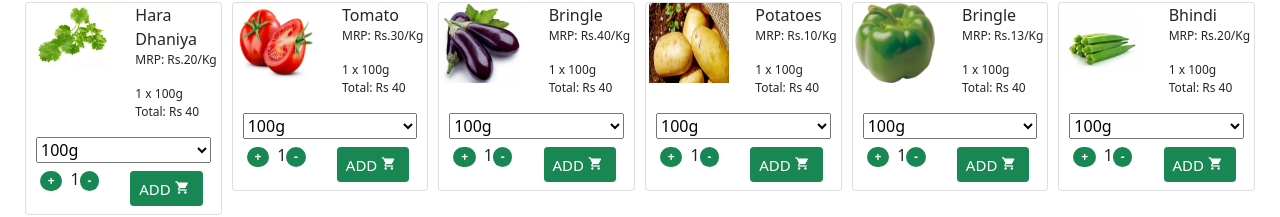
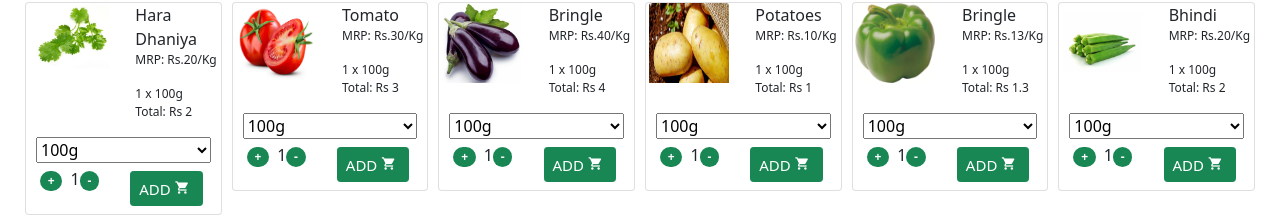
Before and after one commit to shanklesh/haradhaniya, a React (Create React App) app: page / in a window 1280 px wide. Shown: the part 121-338 px from the top of the page. Built offline with nearby package versions, Linux system fonts and the light colour scheme.

Commit message:
gram calculation added

```diff
--- a/src/component/ProductCard.component.js
+++ b/src/component/ProductCard.component.js
@@ -203,9 +203,10 @@ export function Products() {
 
 export function PrepareList(product){
     const [counter, setCounter] = useState(1);
-    const [selected,setSelected] = useState(`${product.units[0].qty}${product.units[0].unit}`);
+    const [selected,setSelected] = useState(0);
     const incrementCounter = () => setCounter(counter +1);
     let decrementCounter   = () => setCounter(counter - 1);
+    let pricePer50Gram = (product.actualPrice.mrp * 1)/1000;
 
     if (counter<=1){
       decrementCounter = ()=>setCounter(1);
@@ -214,7 +215,10 @@ export function PrepareList(product){
     const handleChange = (e) => {
         console.log(e.target.value)
         setSelected(e.target.value)
+
     }
+    let totalPrice = Number(counter) * Number(pricePer50Gram) * Number(product.units[selected].qty);
+
     return (
     <div className='col-sm p00 pbb'>
     <Card>
@@ -226,8 +230,8 @@ export function PrepareList(product){
              <p className="mbb0">{product.name}</p>
              <p className="mrp">MRP: Rs.{product.actualPrice.mrp}/{product.actualPrice.unit}</p>
 
-             <p className="mbb0 mrp">{counter} x {selected} </p>
-             <p className="mrp">Total: Rs 40</p>
+             <p className="mbb0 mrp">{counter} x {product.units[selected].qty}{product.units[selected].unit} </p>
+             <p className="mrp">Total: Rs {totalPrice}</p>
     </div>
     </div>
     <Card.Body>
@@ -241,9 +245,9 @@ export function PrepareList(product){
             <select value={selected} onChange={handleChange}>
               {product.units.map((element,index)=> {
                 if (index == 0){
-                    return <option value={`${element.qty}${element.unit}`}>{element.qty}{element.unit}</option>
+                    return <option value={index}>{element.qty}{element.unit}</option>
                 }else {
-                    return <option value={`${element.qty}${element.unit}`}>{element.qty}{element.unit}</option>
+                    return <option value={index}>{element.qty}{element.unit}</option>
                 }
             })
         }
```
